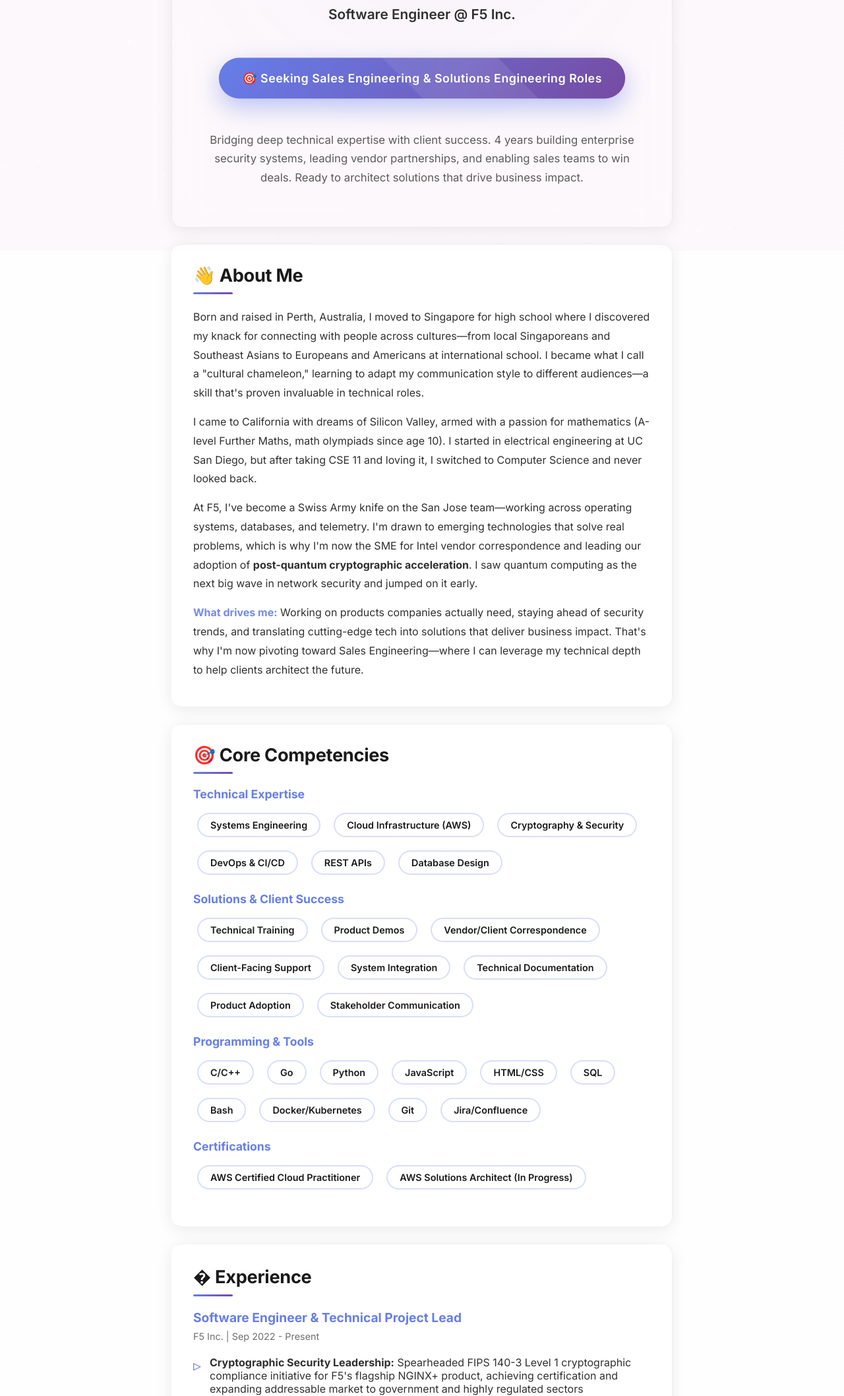
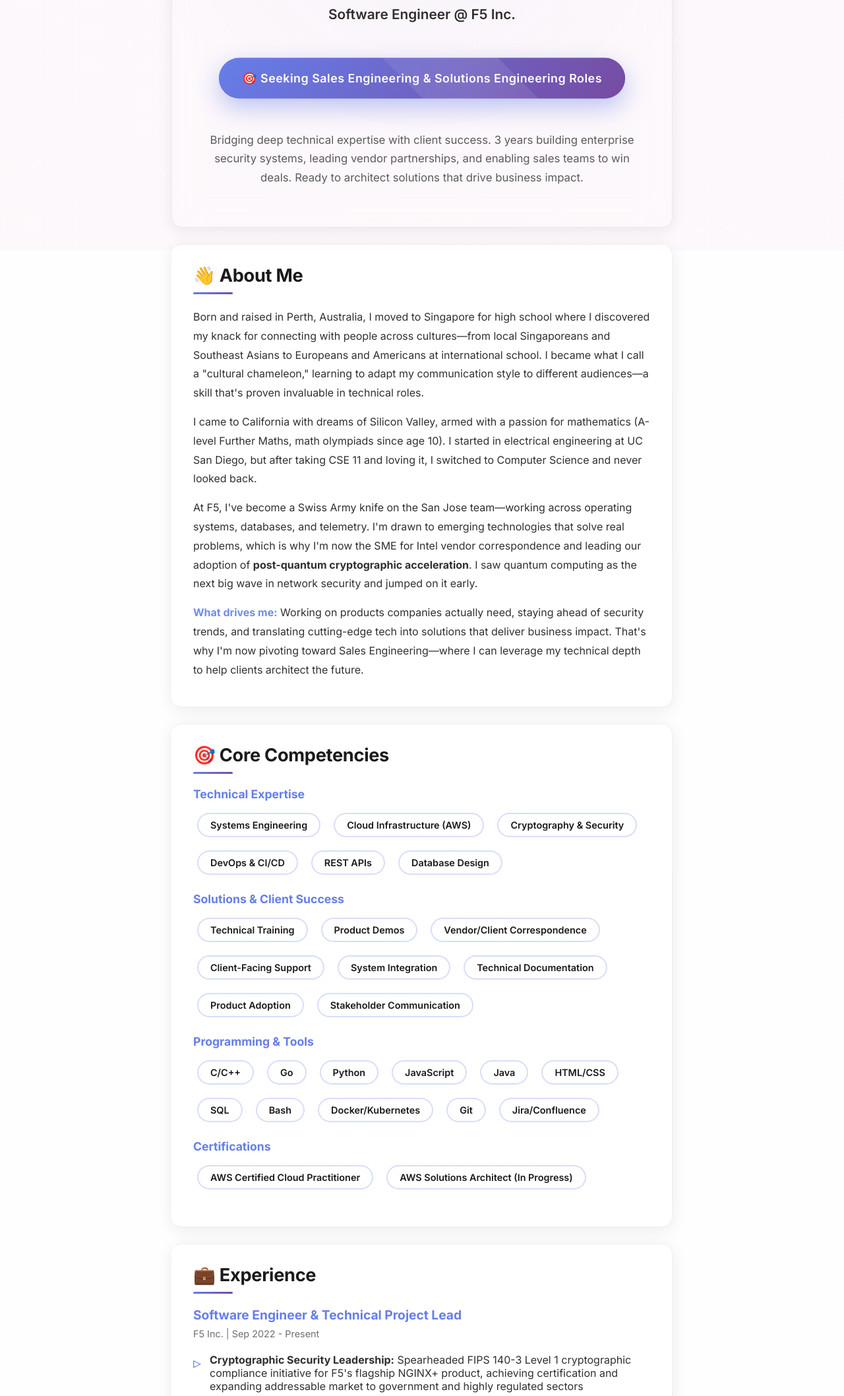
Before and after one commit to samuelng678/personalsite, a plain HTML site: page index.html in a window 1280 px wide. Shown: the part 420-2536 px from the top of the page at 66% size. Drawn offline with Linux system fonts and the light colour scheme.

Commit message:
fix: Edit details

```diff
--- a/index.html
+++ b/index.html
@@ -24,7 +24,7 @@
             <ul>
                 <li><a href="https://www.linkedin.com/in/samuel-ng-2910a0192" target="_blank">LinkedIn</a></li>
                 <li><a href="https://github.com/samuelng678" target="_blank">GitHub</a></li>
-                <li><a href="assets/Resume Samuel Ng 10_25.pdf" download>Resume ↓</a></li>
+                <li><a href="assets/Solutions Engineer Resume 20_10.pdf" download>Resume ↓</a></li>
             </ul>
         </nav>
     </header>
@@ -57,7 +57,7 @@
             </div>
 
             <p style="max-width: 650px; margin: 25px auto 0; line-height: 1.7; font-size: 1.05rem; color: var(--text-secondary);">
-                Bridging deep technical expertise with client success. 4 years building enterprise security systems, leading vendor partnerships, and enabling sales teams to win deals. Ready to architect solutions that drive business impact.
+                Bridging deep technical expertise with client success. 3 years building enterprise security systems, leading vendor partnerships, and enabling sales teams to win deals. Ready to architect solutions that drive business impact.
             </p>
         </section>
 
@@ -113,6 +113,7 @@
                     <span class="skill-tag">Go</span>
                     <span class="skill-tag">Python</span>
                     <span class="skill-tag">JavaScript</span>
+                    <span class="skill-tag">Java</span>
                     <span class="skill-tag">HTML/CSS</span>
                     <span class="skill-tag">SQL</span>
                     <span class="skill-tag">Bash</span>
@@ -132,7 +133,7 @@
         </section>
 
         <section class="reveal">
-            <h2>� Experience</h2>
+            <h2>💼 Experience</h2>
                         <div style="margin: 20px 0;">
                 <h3 style="color: #667eea; margin: 15px 0 5px; font-size: 1.2rem;">Software Engineer & Technical Project Lead</h3>
                 <p style="color: var(--text-secondary); margin: 5px 0; font-size: 0.9rem; opacity: 0.8;">F5 Inc. | Sep 2022 - Present</p>
@@ -272,6 +273,7 @@
                     <span class="skill-tag">Go</span>
                     <span class="skill-tag">Python</span>
                     <span class="skill-tag">JavaScript</span>
+                    <span class="skill-tag">Java</span>
                     <span class="skill-tag">HTML/CSS</span>
                     <span class="skill-tag">SQL</span>
                     <span class="skill-tag">Bash</span>
@@ -310,7 +312,7 @@
                     <a href="https://github.com/samuelng678" target="_blank" class="skill-tag" style="text-decoration: none; font-size: 1rem; padding: 12px 24px;">
                         GitHub →
                     </a>
-                    <a href="assets/Resume Samuel Ng 10_25.pdf" download class="skill-tag" style="text-decoration: none; font-size: 1rem; padding: 12px 24px; background: var(--primary-gradient); color: white; border: none;">
+                    <a href="assets/Solutions Engineer Resume 20_10.pdf" download class="skill-tag" style="text-decoration: none; font-size: 1rem; padding: 12px 24px; background: var(--primary-gradient); color: white; border: none;">
                         Download Resume 📄
                     </a>
                 </div>
```
Also changed, not shown: 1 other file.
